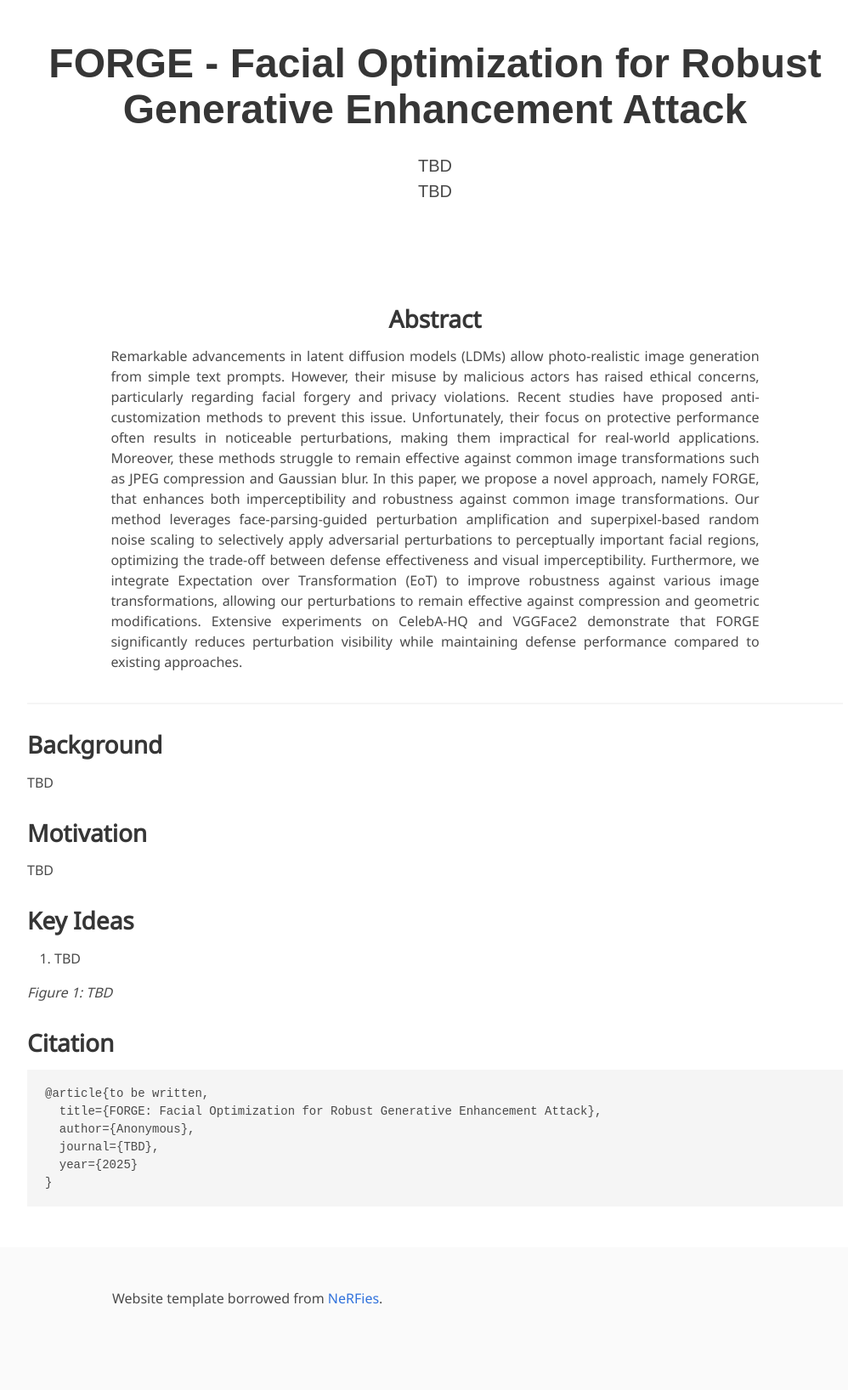
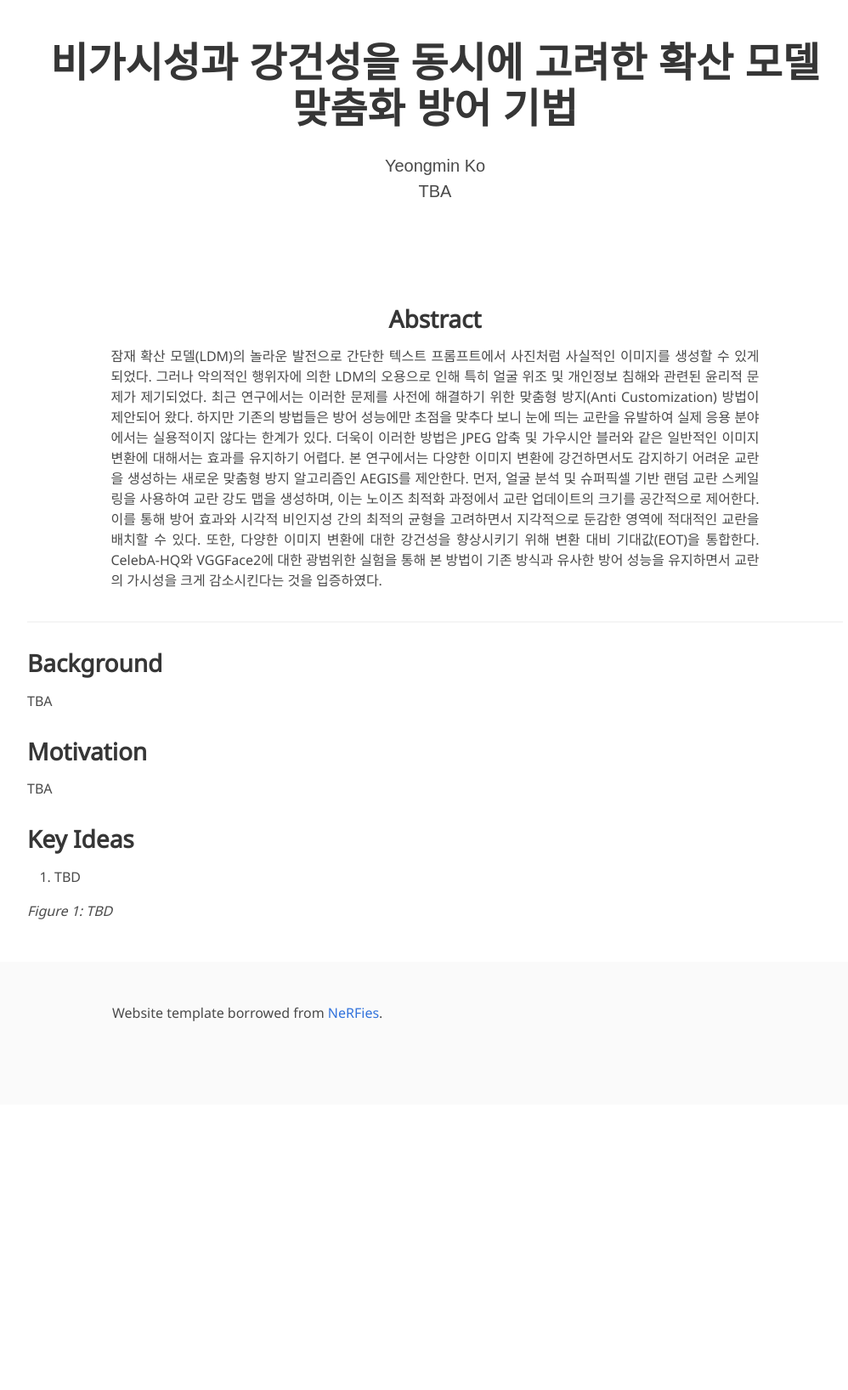
Before and after one commit to PSLeon24/PSLeon24.github.io, a Jekyll site: the page built from index.md, in a window 1280 px wide. Shown: the whole page at 85% size, without its empty margins (128-1126 px from the left). Built offline with Jekyll 4.4.1, drawn with Linux system fonts in a browser that asks for light colours; some web fonts are replaced; after the commit the page ends 1300 px from its top, so only the background shows below that.

Commit message:
Update index.md

````diff
--- a/index.md
+++ b/index.md
@@ -2,11 +2,11 @@
 layout: project_page
 permalink: /
 
-title: FORGE - Facial Optimization for Robust Generative Enhancement Attack
+title: 비가시성과 강건성을 동시에 고려한 확산 모델 맞춤화 방어 기법
 authors:
-    TBD
+    Yeongmin Ko
 affiliations:
-    TBD
+    TBA
 paper: #
 video: #
 code: #
@@ -18,7 +18,7 @@ data: #
     <div class="column is-four-fifths">
         <h2>Abstract</h2>
         <div class="content has-text-justified">
-            Remarkable advancements in latent diffusion models (LDMs) allow photo-realistic image generation from simple text prompts. However, their misuse by malicious actors has raised ethical concerns, particularly regarding facial forgery and privacy violations. Recent studies have proposed anti-customization methods to prevent this issue. Unfortunately, their focus on protective performance often results in noticeable perturbations, making them impractical for real-world applications. Moreover, these methods struggle to remain effective against common image transformations such as JPEG compression and Gaussian blur. In this paper, we propose a novel approach, namely FORGE, that enhances both imperceptibility and robustness against common image transformations. Our method leverages face-parsing-guided perturbation amplification and superpixel-based random noise scaling to selectively apply adversarial perturbations to perceptually important facial regions, optimizing the trade-off between defense effectiveness and visual imperceptibility. Furthermore, we integrate Expectation over Transformation (EoT) to improve robustness against various image transformations, allowing our perturbations to remain effective against compression and geometric modifications. Extensive experiments on CelebA-HQ and VGGFace2 demonstrate that FORGE significantly reduces perturbation visibility while maintaining defense performance compared to existing approaches.
+            잠재 확산 모델(LDM)의 놀라운 발전으로 간단한 텍스트 프롬프트에서 사진처럼 사실적인 이미지를 생성할 수 있게 되었다. 그러나 악의적인 행위자에 의한 LDM의 오용으로 인해 특히 얼굴 위조 및 개인정보 침해와 관련된 윤리적 문제가 제기되었다. 최근 연구에서는 이러한 문제를 사전에 해결하기 위한 맞춤형 방지(Anti Customization) 방법이 제안되어 왔다. 하지만 기존의 방법들은 방어 성능에만 초점을 맞추다 보니 눈에 띄는 교란을 유발하여 실제 응용 분야에서는 실용적이지 않다는 한계가 있다. 더욱이 이러한 방법은 JPEG 압축 및 가우시안 블러와 같은 일반적인 이미지 변환에 대해서는 효과를 유지하기 어렵다. 본 연구에서는 다양한 이미지 변환에 강건하면서도 감지하기 어려운 교란을 생성하는 새로운 맞춤형 방지 알고리즘인 AEGIS를 제안한다. 먼저, 얼굴 분석 및 슈퍼픽셀 기반 랜덤 교란 스케일링을 사용하여 교란 강도 맵을 생성하며, 이는 노이즈 최적화 과정에서 교란 업데이트의 크기를 공간적으로 제어한다. 이를 통해 방어 효과와 시각적 비인지성 간의 최적의 균형을 고려하면서 지각적으로 둔감한 영역에 적대적인 교란을 배치할 수 있다. 또한, 다양한 이미지 변환에 대한 강건성을 향상시키기 위해 변환 대비 기대값(EOT)을 통합한다. CelebA-HQ와 VGGFace2에 대한 광범위한 실험을 통해 본 방법이 기존 방식과 유사한 방어 성능을 유지하면서 교란의 가시성을 크게 감소시킨다는 것을 입증하였다.
         </div>
     </div>
 </div>
@@ -26,23 +26,13 @@ data: #
 ---
 
 ## Background
-TBD
+TBA
 
 ## Motivation
-TBD
+TBA
 
 
 ## Key Ideas
 1. TBD
 
 *Figure 1: TBD*
-
-## Citation
-```
-@article{to be written,
-  title={FORGE: Facial Optimization for Robust Generative Enhancement Attack},
-  author={Anonymous},
-  journal={TBD},
-  year={2025}
-}
-```
````
